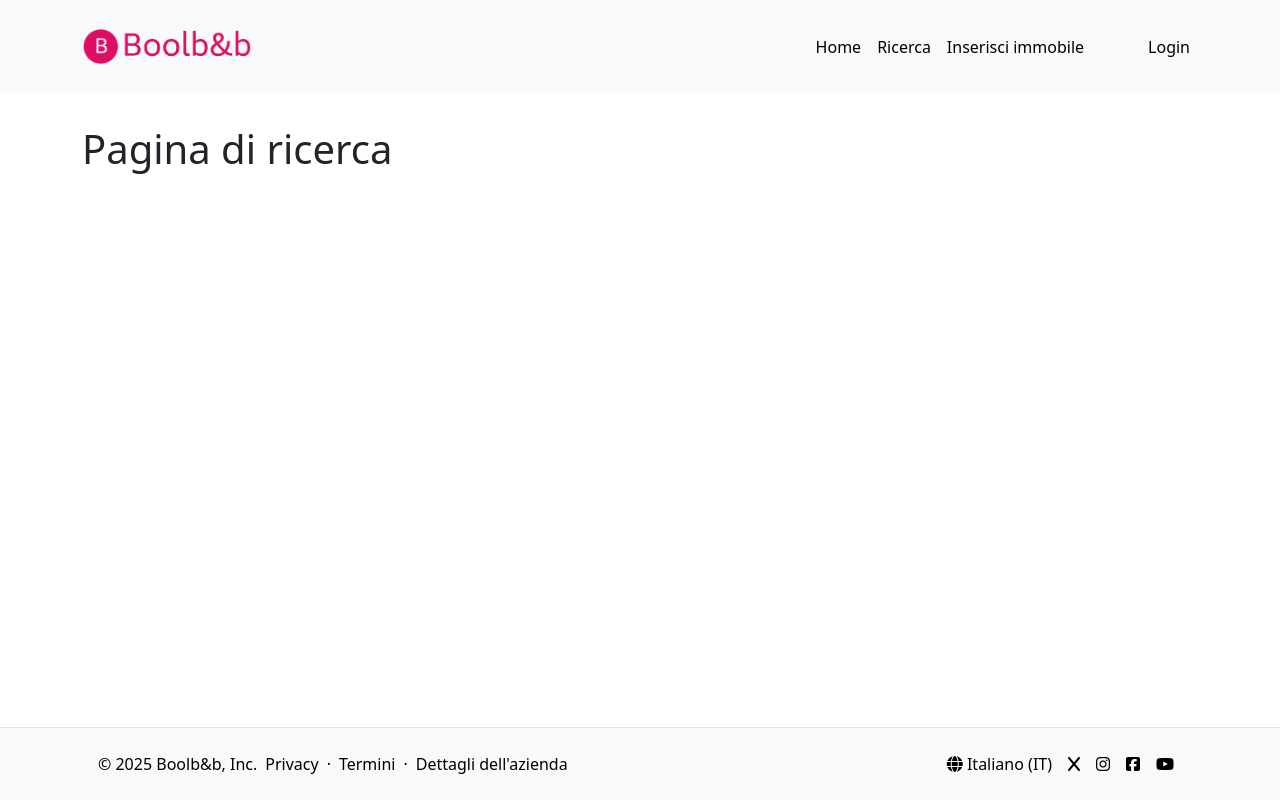
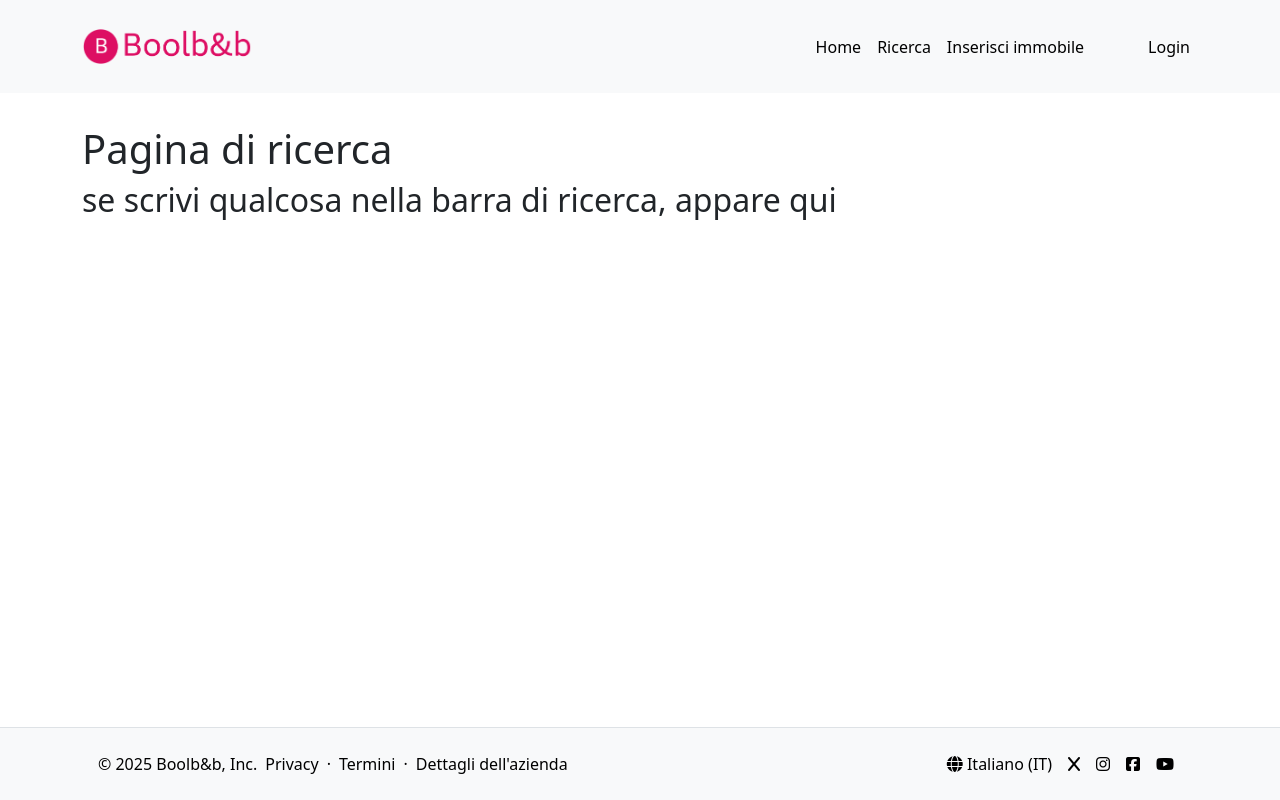
Before and after one commit to BrigitteFlores16/progetto-boolbnb, a React (Vite) app: page /search in a window 1280 px wide. Built offline with nearby package versions, Linux system fonts and the light colour scheme.

Commit message:
feat: example filter passed by searchbar

```diff
--- a/src/Pages/HomePage.jsx
+++ b/src/Pages/HomePage.jsx
@@ -37,7 +37,7 @@ export default function HomePage() {
     handleFetchImmobili();
     navigate("/search", {
       state: {
-        parametro: "sono un parametro passato dal click della barra di ricerca",
+        filter: filterCity,
       },
     });
   };
--- a/src/Pages/SearchPage.jsx
+++ b/src/Pages/SearchPage.jsx
@@ -2,12 +2,14 @@ import { useLocation } from "react-router-dom";
 
 export default function SearchPage() {
   const location = useLocation();
-  const parametro = location.state?.parametro;
+  const filter = location.state?.filter;
   return (
     <>
       <div className="container">
         <h1>{"Pagina di ricerca"}</h1>
-        <h2>{parametro || ""}</h2>
+        <h2>
+          {filter || "se scrivi qualcosa nella barra di ricerca, appare qui"}
+        </h2>
       </div>
     </>
   );
```
